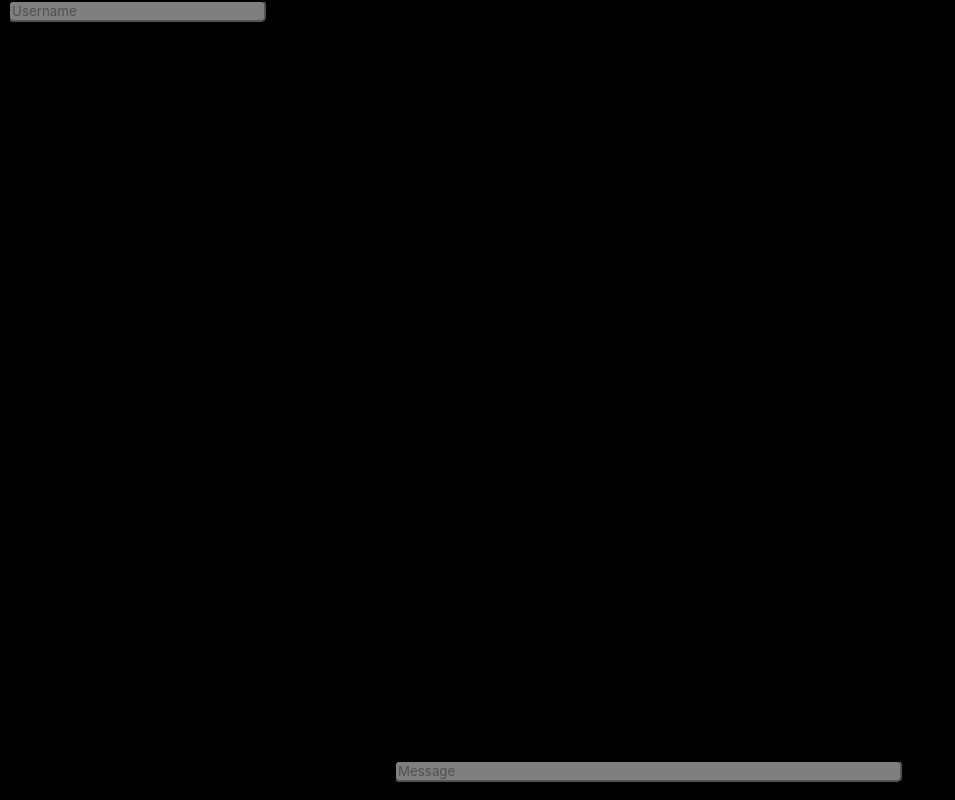
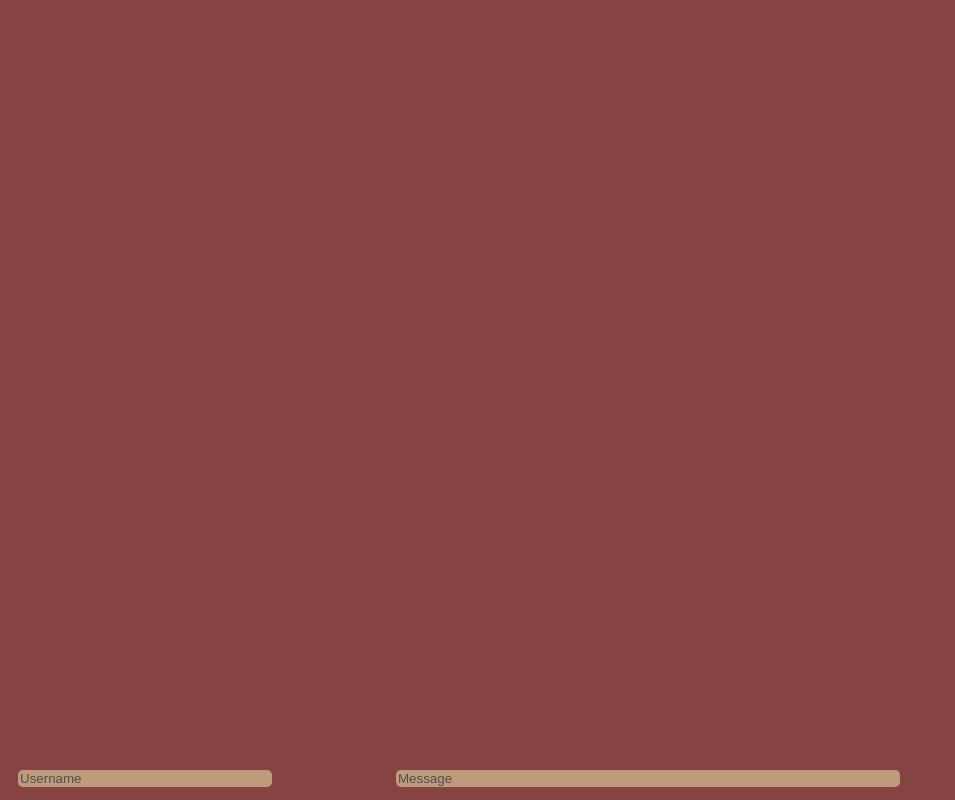
Before and after one commit to Al9haPh0enix/Chat-Site, a plain HTML site: page index.html in a window 1280 px wide. Shown: the whole page, without its empty margins (0-955 px from the left). Drawn offline with Linux system fonts and the light colour scheme.

Commit message:
Change visuals a lot

```diff
--- a/index.css
+++ b/index.css
@@ -1,3 +1,16 @@
+:root {
+    --col1: #4b3832;
+    --col2: #854442;
+    --col3: #d6a86b;
+    --col4: #3c2f2f;
+    --col5: #be9b7b;
+}
+
+body {
+    background-color: var(--col2);
+    font-family: 'Poppins', sans-serif;
+}
+
 .fixedElement {
     position:fixed;
     top:0;
@@ -6,7 +19,7 @@
 }
 
 .text {
-    color: #d3d3d3;
+    color: var(--col3);
     font-size: 1em;
 }
 
@@ -14,30 +27,27 @@
     position:fixed;
     top:95%;
     z-index:100;
-    width: 100%;
 }
 
 .inp {
-    font-family: -apple-system, BlinkMacSystemFont, sans-serif;
-    -webkit-text-stroke: black;
-    background-color: rgb(127, 127, 127);
-    border-color: black;
+    margin: 10px;
+    background-color: var(--col5);
+    border-color: var(--col1);
     appearance: none;
     border-radius: 5px;
-    border-width: 2px 2px 2px 2px;
+    border-width: 0px;
     outline: none;
     transition: 150ms
 }
 
 .inp:focus {
-    border-color: blue;
-    color: blue;
+    color: var(--col1);
     border-width: 0px 0px 4px 0px;
     transition: 150ms
 }
 
 .inp:focus::placeholder {
-    color: blue;
+    color: var(--col1);
     transition: 150ms;
 }
 
--- a/index.html
+++ b/index.html
@@ -5,74 +5,28 @@
 	<meta charset="UTF-8">
 	<meta http-equiv="X-UA-Compatible" content="IE=edge">
 	<meta name="viewport" content="width=device-width, initial-scale=1">
+	<link rel="preconnect" href="https://fonts.googleapis.com">
+	<link rel="preconnect" href="https://fonts.gstatic.com" crossorigin>
+	<link href="https://fonts.googleapis.com/css2?family=Poppins:wght@500&display=swap" rel="stylesheet">
+	<link rel="stylesheet" href="index.css">
 
 	<title>Chat Client</title>
 
 </head>
 
-<style>
-	.fixedElement {
-		position: fixed;
-		top: 0;
-		z-index: 100;
-		width: 100%;
-	}
+<body>
+	<div class="fixedElementBottom">
+		<form autocomplete="off" class="fixedElementBottom" onsubmit="send();return false" style="text-align: center; width: 100%;">
+			<input class="inp" style="width: 500px;" type="text" name="To send" onsubmit="send()" id="inp" placeholder="Message">
+		</form>
 
-	.text {
-		color: #d3d3d3;
-		font-size: 1em;
-	}
-
-	.fixedElementBottom {
-		position: fixed;
-		top: 95%;
-		z-index: 100;
-		width: 100%;
-	}
-
-	.inp {
-		font-family: -apple-system, BlinkMacSystemFont, sans-serif;
-		-webkit-text-stroke: black;
-		background-color: rgb(127, 127, 127);
-		border-color: black;
-		appearance: none;
-		border-radius: 5px;
-		border-width: 2px 2px 2px 2px;
-		outline: none;
-		transition: 150ms
-	}
-
-	.inp:focus {
-		border-color: blue;
-		color: blue;
-		border-width: 0px 0px 4px 0px;
-		transition: 150ms
-	}
-
-	.inp:focus::placeholder {
-		color: blue;
-		transition: 150ms;
-	}
-
-	.inp::placeholder {
-		color: rgb(80, 80, 80);
-		transition: 150ms;
-	}
-</style>
-
-<body style="background-color: black;">
-	<form autocomplete="off" class="fixedElementBottom" onsubmit="send();return false" style="text-align: center;">
-		<input class="inp" style="width: 500px;" type="text" name="To send" onsubmit="send()" id="inp"
-			placeholder="Message">
-	</form>
-
-	<form autocomplete="off" class="fixedElement" onsubmit="send_name();return false">
-		<input style="width: 250px;" class="inp" type="text" name="Name" id="name" placeholder="Username">
-	</form>
+		<form autocomplete="off" class="fixedElementBottom" onsubmit="send_name();return false">
+			<input style="width: 250px;" class="inp" type="text" name="Name" id="name" placeholder="Username">
+		</form>
+	</div>
 
 	<div style="width: 100%;">
 		<div style="width: fit-content;">
-			<br>
 			<div class="text" id="sensor-reading"></div>
 		</div>
 	</div>
```
